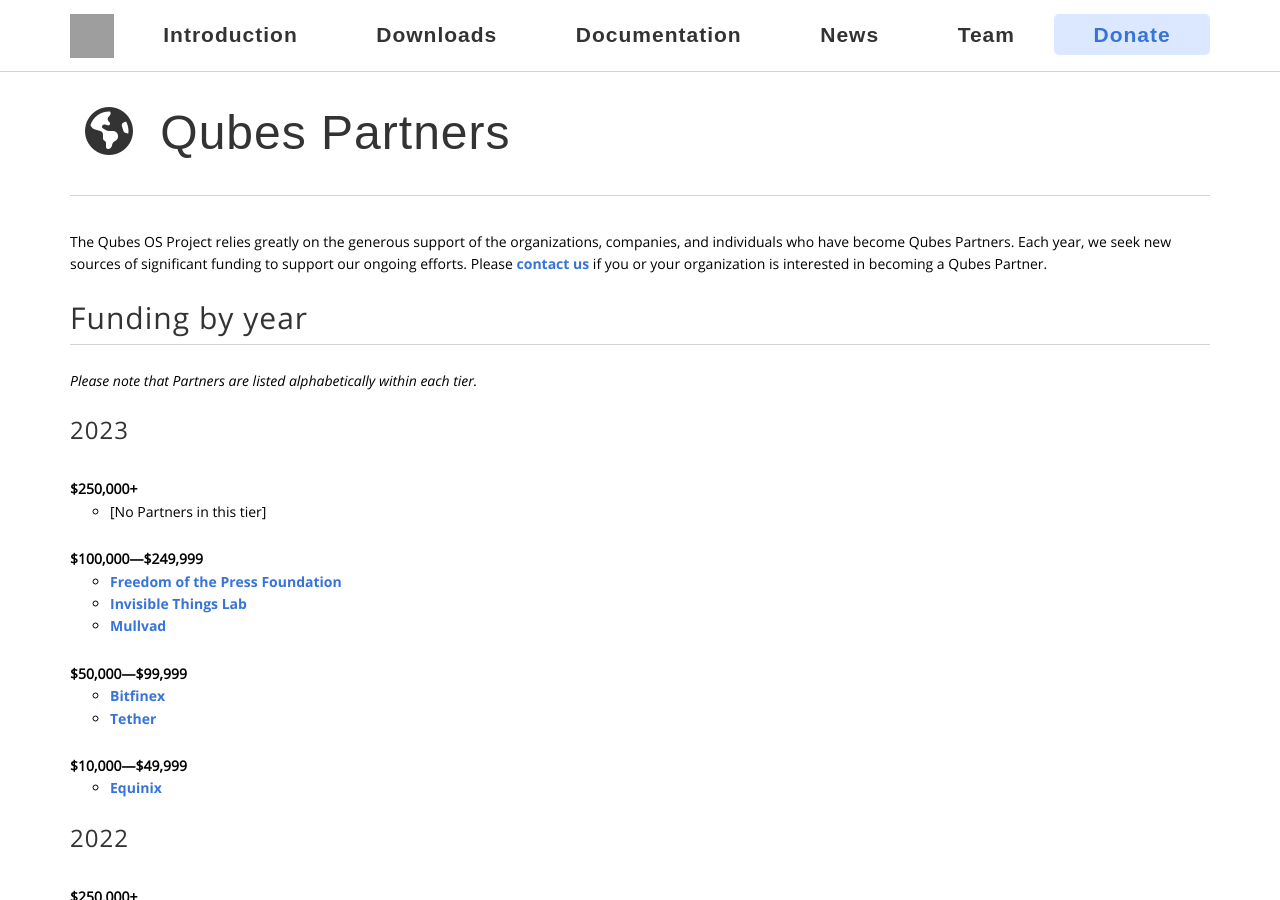
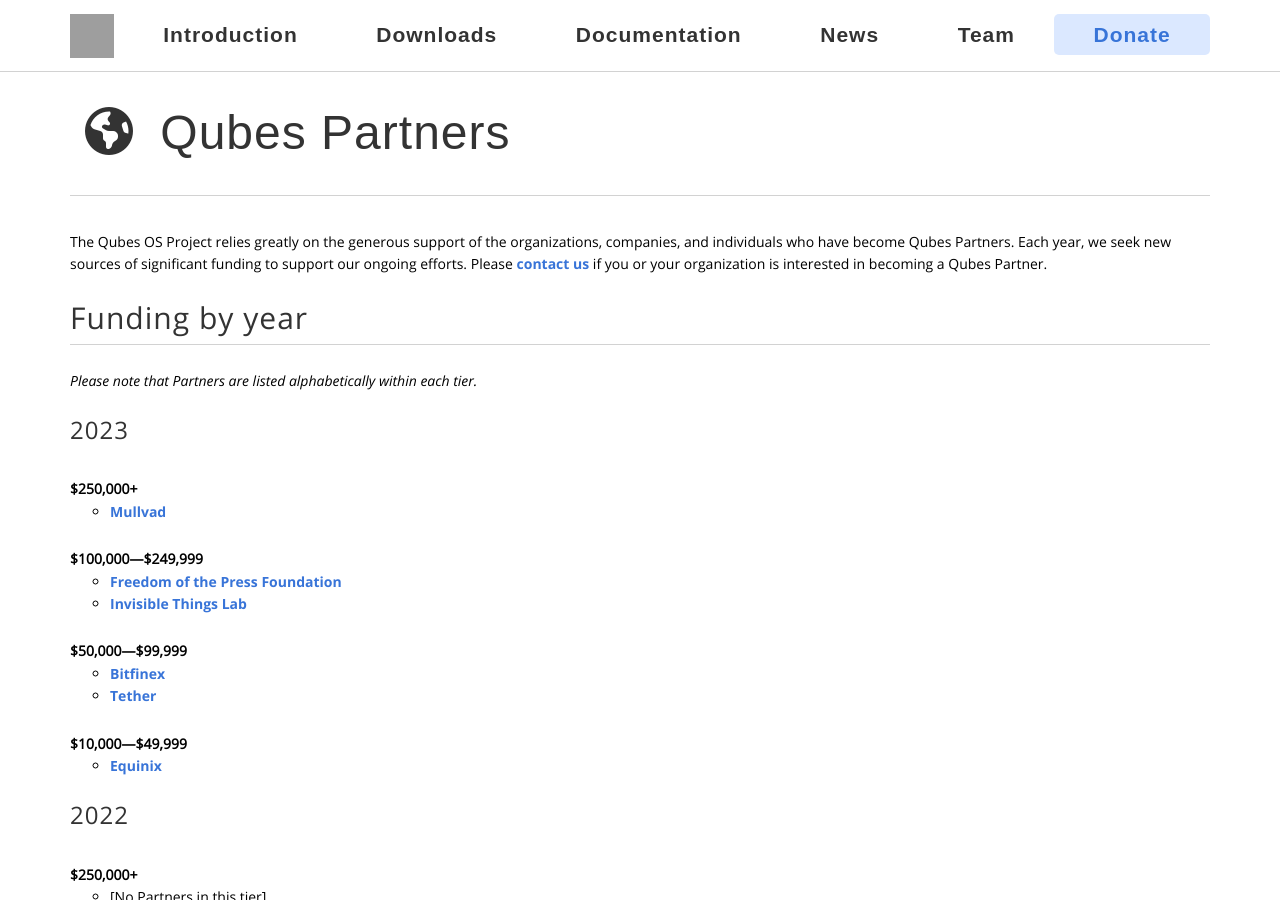
Before and after one commit to QubesOS/qubesos.github.io, a Jekyll site: the page built from pages/partners.html, in a window 1280 px wide and 900 px high. Built offline with Jekyll 4.4.1, drawn with Linux system fonts in a browser that asks for light colours; some web fonts are replaced; grey boxes are pictures that could not be loaded.

Commit message:
Promote Mullvad to $250,000+ Partner tier for 2023

```diff
--- a/pages/partners.html
+++ b/pages/partners.html
@@ -19,14 +19,13 @@ redirect_from:
 <ul class="list-unstyled">
   <li><strong>$250,000+</strong>
     <ul>
-      <li>[No Partners in this tier]</li>
+      <li><a href="#mullvad">Mullvad</a></li>
     </ul>
   </li>
   <li><strong>$100,000&mdash;$249,999</strong>
     <ul>
       <li><a href="#freedom-of-the-press-foundation">Freedom of the Press Foundation</a></li>
       <li><a href="#invisible-things-lab">Invisible Things Lab</a></li>
-      <li><a href="#mullvad">Mullvad</a></li>
     </ul>
   </li>
   <li><strong>$50,000&mdash;$99,999</strong>
```
